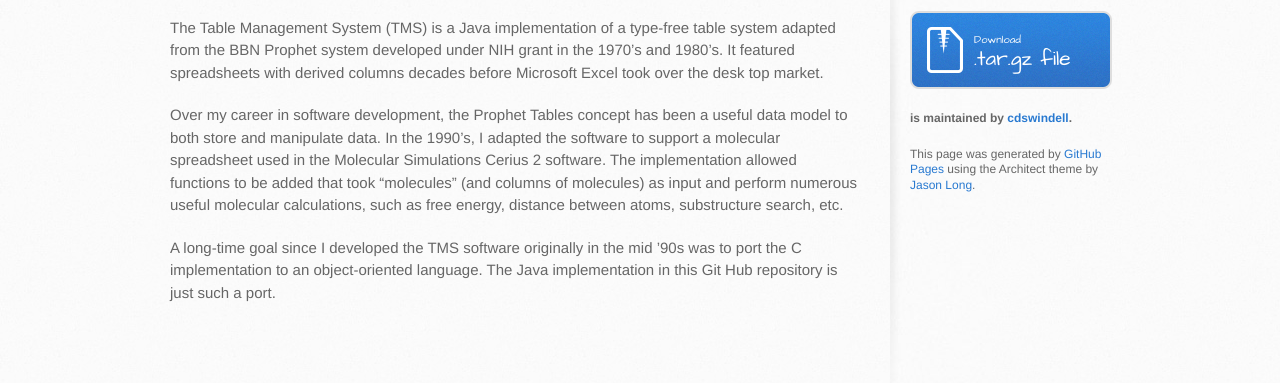
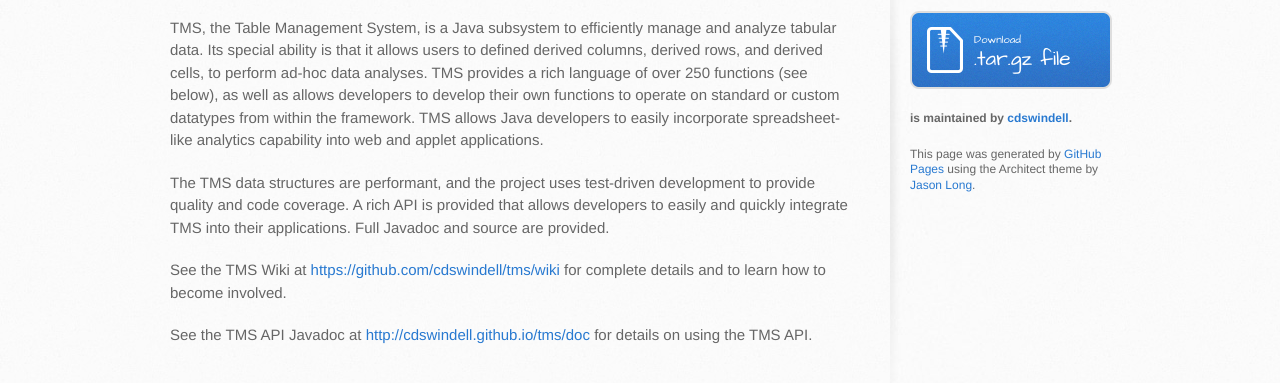
Before and after one commit to cdswindell/tms, a plain HTML site: page index.html in a window 1280 px wide. Shown: the part 321-704 px from the top of the page. Drawn offline with Linux system fonts and the light colour scheme.

Commit message:
Create gh-pages branch via GitHub

```diff
--- a/index.html
+++ b/index.html
@@ -33,11 +33,13 @@
 
 <p>Table Management System</p>
 
-<p>The Table Management System (TMS) is a Java implementation of a type-free table system adapted from the BBN Prophet system developed under NIH grant in the 1970’s and 1980’s. It featured spreadsheets with derived columns decades before Microsoft Excel took over the desk top market. </p>
+<p>TMS, the Table Management System, is a Java subsystem to efficiently manage and analyze tabular data. Its special ability is that it allows users to defined derived columns, derived rows, and derived cells, to perform ad-hoc data analyses. TMS provides a rich language of over 250 functions (see below), as well as allows developers to develop their own functions to operate on standard or custom datatypes from within the framework. TMS allows Java developers to easily incorporate spreadsheet-like analytics capability into web and applet applications.</p>
 
-<p>Over my career in software development, the Prophet Tables concept has been a useful data model to both store and manipulate data. In the 1990’s, I adapted the software to support a molecular spreadsheet used in the Molecular Simulations Cerius 2 software. The implementation allowed functions to be added that took “molecules” (and columns of molecules) as input and perform numerous useful molecular calculations, such as free energy, distance between atoms, substructure search, etc.</p>
+<p>The TMS data structures are performant, and the project uses test-driven development to provide quality and code coverage. A rich API is provided that allows developers to easily and quickly integrate TMS into their applications. Full Javadoc and source are provided.</p>
 
-<p>A long-time goal since I developed the TMS software originally in the mid ’90s was to port the C implementation to an object-oriented language. The Java implementation in this Git Hub repository is just such a port.</p>
+<p>See the TMS Wiki at <a href="https://github.com/cdswindell/tms/wiki">https://github.com/cdswindell/tms/wiki</a> for complete details and to learn how to become involved.</p>
+
+<p>See the TMS API Javadoc at <a href="http://cdswindell.github.io/tms/doc">http://cdswindell.github.io/tms/doc</a> for details on using the TMS API.</p>
         </section>
 
         <aside id="sidebar">
--- a/params.json
+++ b/params.json
@@ -1 +1 @@
-{"name":"Tms","tagline":"Table Management System","body":"tms\r\n===\r\n\r\nTable Management System\r\n\r\nThe Table Management System (TMS) is a Java implementation of a type-free table system adapted from the BBN Prophet system developed under NIH grant in the 1970’s and 1980’s. It featured spreadsheets with derived columns decades before Microsoft Excel took over the desk top market. \r\n\r\nOver my career in software development, the Prophet Tables concept has been a useful data model to both store and manipulate data. In the 1990’s, I adapted the software to support a molecular spreadsheet used in the Molecular Simulations Cerius 2 software. The implementation allowed functions to be added that took “molecules” (and columns of molecules) as input and perform numerous useful molecular calculations, such as free energy, distance between atoms, substructure search, etc.\r\n\r\nA long-time goal since I developed the TMS software originally in the mid ’90s was to port the C implementation to an object-oriented language. The Java implementation in this Git Hub repository is just such a port.\r\n\r\n","google":"","note":"Don't delete this file! It's used internally to help with page regeneration."}
+{"name":"Tms","tagline":"Table Management System","body":"tms\r\n===\r\n\r\nTable Management System\r\n\r\nTMS, the Table Management System, is a Java subsystem to efficiently manage and analyze tabular data. Its special ability is that it allows users to defined derived columns, derived rows, and derived cells, to perform ad-hoc data analyses. TMS provides a rich language of over 250 functions (see below), as well as allows developers to develop their own functions to operate on standard or custom datatypes from within the framework. TMS allows Java developers to easily incorporate spreadsheet-like analytics capability into web and applet applications.\r\n\r\nThe TMS data structures are performant, and the project uses test-driven development to provide quality and code coverage. A rich API is provided that allows developers to easily and quickly integrate TMS into their applications. Full Javadoc and source are provided.\r\n\r\nSee the TMS Wiki at https://github.com/cdswindell/tms/wiki for complete details and to learn how to become involved.\r\n\r\nSee the TMS API Javadoc at http://cdswindell.github.io/tms/doc for details on using the TMS API.\r\n","google":"","note":"Don't delete this file! It's used internally to help with page regeneration."}
```
